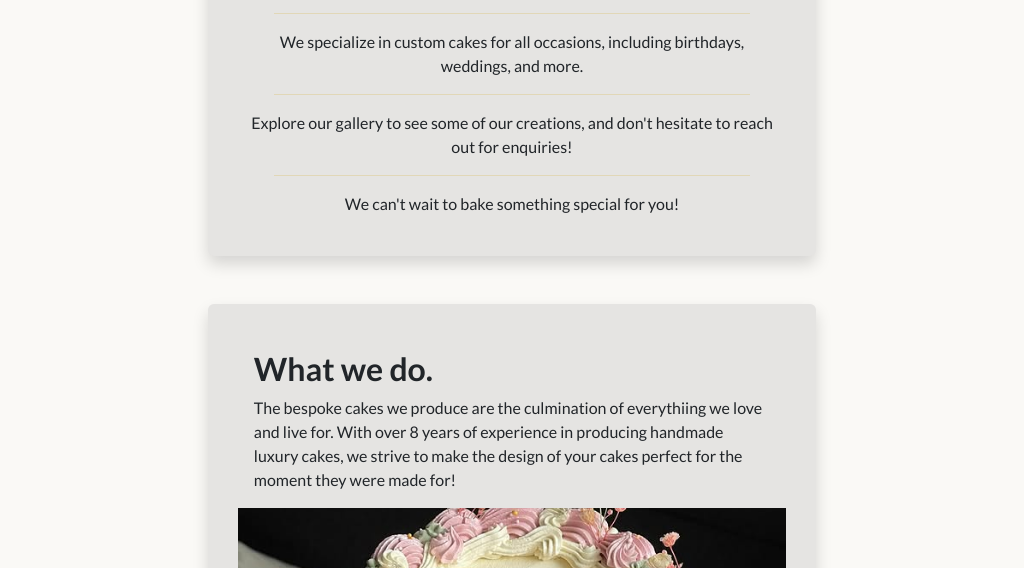
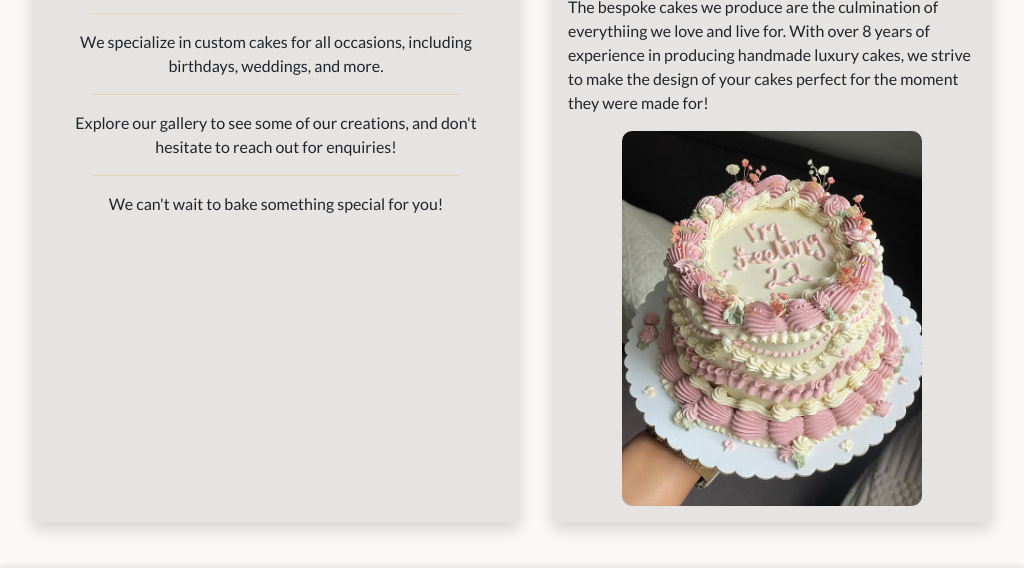
Before and after one commit to Luqmaan-io/my-first-project, a plain HTML site: page index.html in a window 1024 px wide. Shown: the part 915-1483 px from the top of the page. Drawn offline with nearby package versions, Linux system fonts and the light colour scheme.

Commit message:
media query for cards on laptop to make the sit side by side

```diff
--- a/assets/css/styles.css
+++ b/assets/css/styles.css
@@ -84,16 +84,40 @@ main {
     margin: 16px auto;
 }
 
+#reasons-1 {
+    display: flex;
+    flex-direction: column;
+    justify-content: space-evenly;
+    height: 100%;
+    min-height: 589.4px;
+}
+
 .card-title-main {
     font-weight: bold;
     font-size: 2rem;
 }
 
 .card-img-bottom {
-    max-height: 500px;
-    width: auto;
-    object-fit: cover;
+    width: 100%;
+    max-width: 300px;
+    height: auto;
+    display: block;
+    margin: 0 auto;
+    border-radius: 10px;
 }
+
+.container-cards {
+    display: flex;
+    flex-direction: column;
+    gap: 1.5rem;
+    padding: 0 1rem;
+    width: 100%;
+  }
+
+.container-cards .card {
+    width: 100%;
+}
+
 /* footer */
 #social-media {
     display: flex;
@@ -129,12 +153,18 @@ main {
 /* Laptop size */
 
 @media (min-width: 769px) and (max-width: 1024px) {
-    .card {
-        max-width: 65%;
-        margin: 20px auto;
-        padding: 30px;
-    }
+    .container-cards {
+        flex-direction: row;
+        gap: 2rem;
+        padding: 0 2rem; /* More side padding for laptop */
+      }
+
+      .container-cards .card {
+        flex: 1;
+        width: auto;
+      }
 }
+
 
 /* desktop size */
 
--- a/index.html
+++ b/index.html
@@ -57,8 +57,8 @@
         </div>
       </section>
 
-        <section class="container my-5">
-          <div class="card shadow p-4 custom-bg">
+      <section class="container-cards my-5">
+        <div class="card shadow p-4 custom-bg" id="reasons-1">
           <div class="card-body text-center">
             <p class="card-text">Your one-stop shop for delicious cakes and treats!</p>
             <hr class="gold-divider">
@@ -69,15 +69,13 @@
             <p class="card-text">We can't wait to bake something special for you!</p>
           </div>
         </div>
-        </section>
 
-        <section class="container my-5">
-          <div class="card shadow custom-bg">
+        <div class="card shadow custom-bg" id="reasons-2">
           <div class="card-body">
             <h5 class="card-title-main">What we do.</h5>
             <p class="card-text">The bespoke cakes we produce are the culmination of everythiing we love and live for. With over 8 years of experience in producing handmade luxury cakes, we strive to make the design of your cakes perfect for the moment they were made for!</p>
+            <img src="assets/css/images/cake22.jpg" class="card-img-bottom" alt="A floral birthday cake cream and pink in colour">
           </div>
-            <img src="assets/css/images/cake22.jpg" class="card-img-bottom" alt="A floral birthday cake cream and pink in colour">
         </div>
       </section>
     </main>
```
Lines whose indentation alone changed are shown as unchanged.
